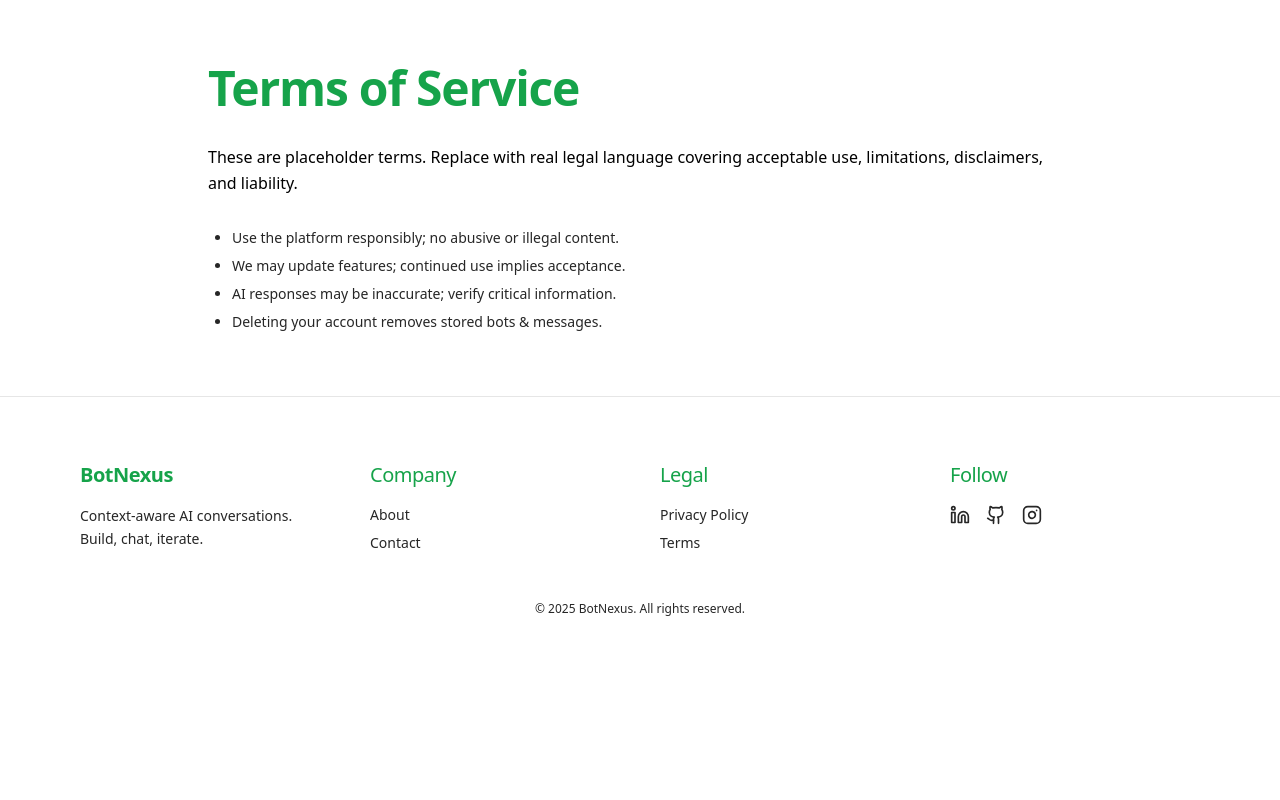
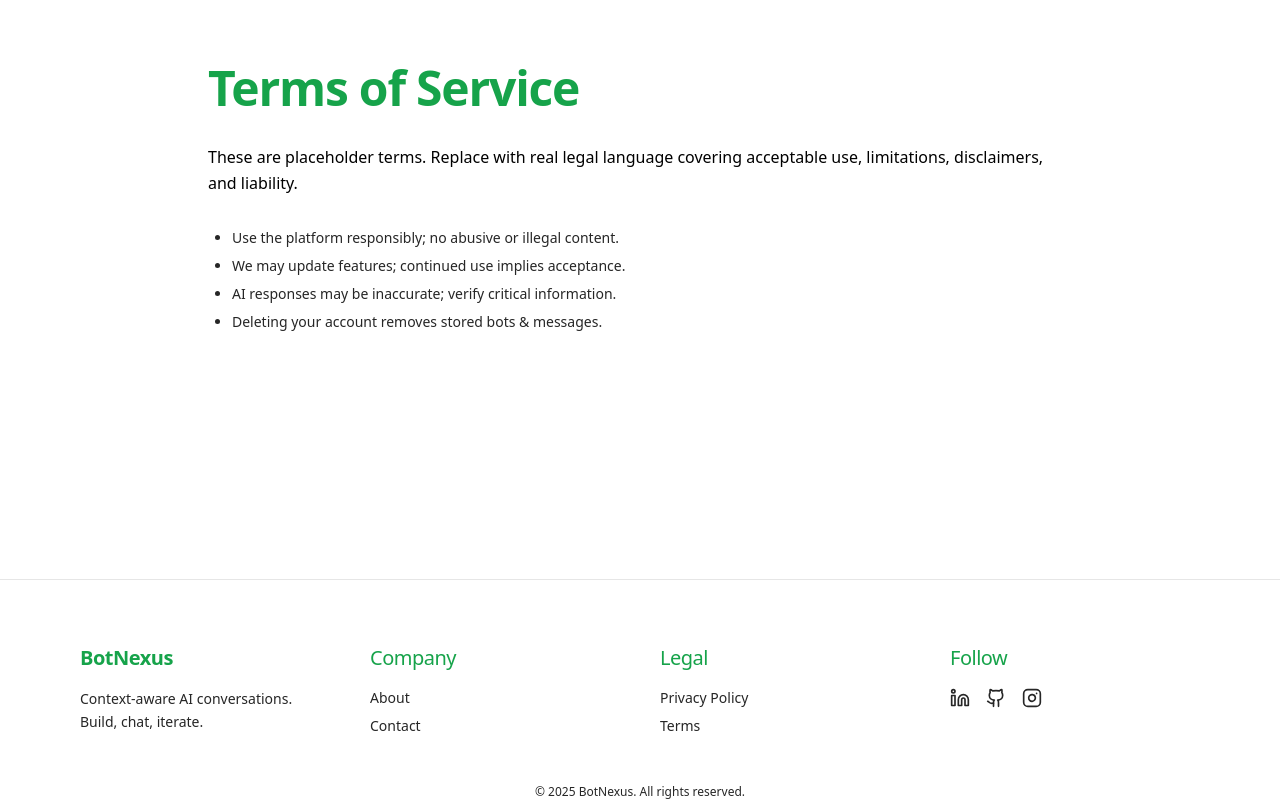
Before and after one commit to dulanprabashwara/chat-bot, a Next.js app: page /terms in a window 1280 px wide. Built offline with nearby package versions, Linux system fonts and the light colour scheme.

Commit message:
style: Enhance layout consistency by adding flex properties to Privacy and Terms pages

```diff
--- a/src/app/privacy/page.js
+++ b/src/app/privacy/page.js
@@ -2,8 +2,8 @@ import Footer from "@/components/Footer";
 
 export default function PrivacyPage() {
   return (
-    <div className="transition-colors">
-      <div className="container mx-auto px-4 py-16 max-w-4xl space-y-8">
+    <div className="min-h-screen flex flex-col transition-colors">
+      <div className="container mx-auto px-4 py-16 max-w-4xl space-y-8 flex-grow">
         <h1 className="text-5xl font-bold text-green-600 dark:text-green-400 mb-4">
           Privacy Policy
         </h1>
--- a/src/app/terms/page.js
+++ b/src/app/terms/page.js
@@ -2,8 +2,8 @@ import Footer from "@/components/Footer";
 
 export default function TermsPage() {
   return (
-    <div className="transition-colors">
-      <div className="container mx-auto px-4 py-16 max-w-4xl space-y-8">
+    <div className="min-h-screen flex flex-col transition-colors">
+      <div className="container mx-auto px-4 py-16 max-w-4xl space-y-8 flex-grow">
         <h1 className="text-5xl font-bold text-green-600 dark:text-green-400 mb-4">
           Terms of Service
         </h1>
```
